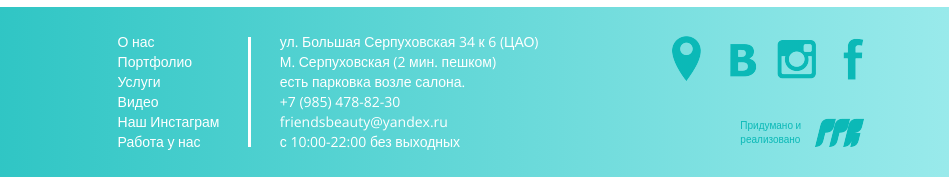
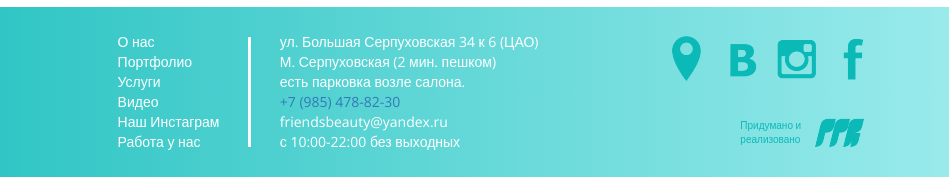
Before and after one commit to 1lesster/friends, a plain HTML site: page index.html in a window 1280 px wide. Shown: the part 4733-4910 px from the top of the page, 331-1280 px from the left. Drawn offline with nearby package versions, Linux system fonts and the light colour scheme.

Commit message:
Update index.html

```diff
--- a/index.html
+++ b/index.html
@@ -446,7 +446,7 @@
 						<p>ул. Большая Серпуховская 34 к 6 (ЦАО)</p>
 						<p>М. Серпуховская (2 мин. пешком)</p>
 						<p>есть парковка возле салона.</p>
-						<p>+7 (985) 478-82-30</p>
+						<a href="telto:+7 (985) 478-82-30">+7 (985) 478-82-30</a>
 						<p>friendsbeauty@yandex.ru</p>
 						<p>с 10:00-22:00 без выходных</p>
 					</div>
```
